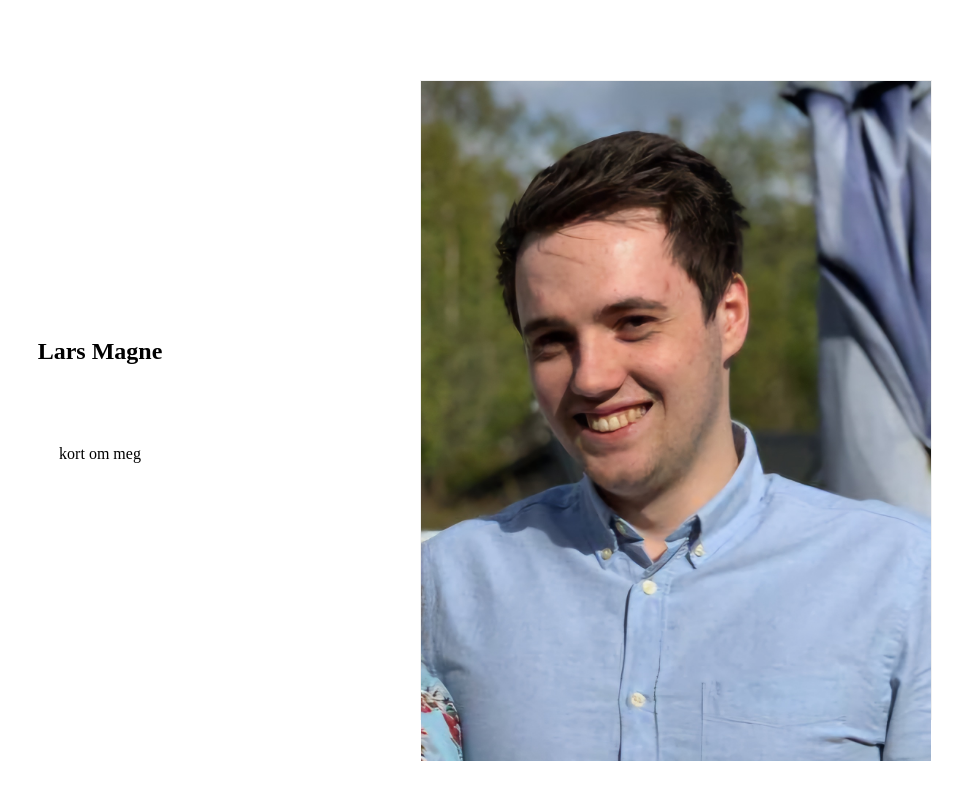
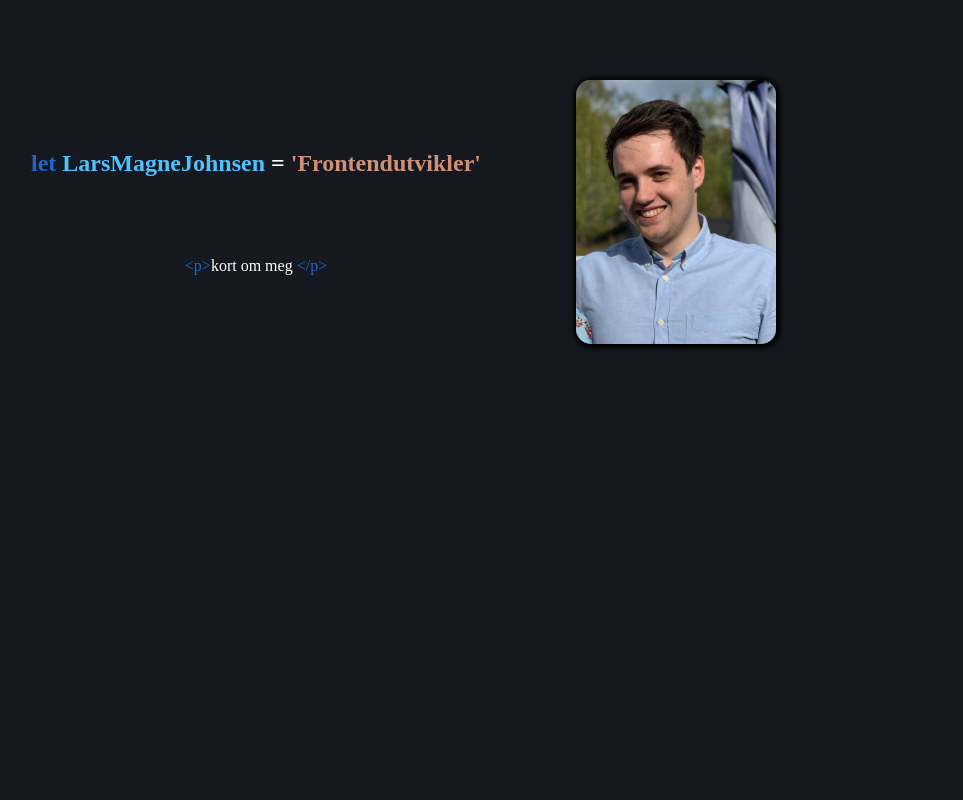
Before and after one commit to LarsMagneGlodedata/Portef-lje, a website: page index.html in a window 1280 px wide. Shown: the whole page, without its empty margins (284-1247 px from the left). Drawn offline with Linux system fonts and the light colour scheme.

Commit message:
laga kode style på nettsio

```diff
--- a/CSS-bibliotek.css
+++ b/CSS-bibliotek.css
@@ -1,14 +1,14 @@
 :root {
-  --primary-color: #73C2BE;
-  --secondary-color: #73EEDC;
-  --background-color: white;
-  --font-color: #73C2BE;
+  --primary-color: #2E3138;
+  --secondary-color: #202327;
+  --background-color: #15181E;
+  --font-color: white;
   --heading-font: ;
   --spacing: ;
   --default-padding: 1em;
   --default-margin: 1em;
   --default-border-radius: 15px;
-  --default-box-shadow: 0 0 5px 1px var(--secondary-color);
+  --default-box-shadow: 1px 1px 5px 3px black;
   --p-size: 26px;
   --p-size-mobile: 20px;
   --h1-size: 40px;
@@ -27,6 +27,7 @@
   font-family: 'Times New Roman', Times, serif;
   margin: 0;
   transition: 0.4s;
+  background-color: var(--background-color);
 }
 
 .flex-style {
--- a/index.html
+++ b/index.html
@@ -12,8 +12,8 @@
     <main>
       <section id="hero" class="flex-style">
       <div id="heroText" class="flex-style">
-        <h1>Lars Magne</h1>
-        <p>kort om meg</p>
+        <h1><span id="let">let </span>LarsMagneJohnsen <span id="equal"> = </span><span id="string">'Frontendutvikler'</span></h1>
+        <p id="heroP"><span id="pEle">&lt;p&gt;</span>kort om meg <span id="pEle">&lt;/p&gt;</span></p>
       </div>
       <div id="flipCard" class="flex-style">
         <div id="flipCardInner">
@@ -21,8 +21,8 @@
             <img src="portefolje.jpeg" alt="et bilde">
           </div>
           <div id="flipCardBack">
-            <h2>bakside</h2>
-            <p>bakside tekst</p>
+            <h2 id="cardH2">bakside</h2>
+            <p id="cardP">bakside tekst</p>
           </div>
         </div>
       </div>
--- a/styles.css
+++ b/styles.css
@@ -15,11 +15,49 @@ img {
     row-gap: 5em;
 }
 
+h1 {
+  color: #4FC1FF;
+}
+
+#let {
+  color: #1F66CA;
+}
+
+#equal {
+  color: white;
+}
+
+#string {
+  color: #CE9178;
+}
+
+h2 {
+  color: var(--font-color);
+}
+
+p {
+  color: var(--font-color);
+}
+
+
+#pEle {
+  color: #1F66CA;
+}
+
+#cardH2 {
+  background-color: var(--primary-color);
+  color: var(--font-color);
+}
+
+#cardP {
+  background-color: var(--primary-color);
+  color: var(--font-color);
+}
+
 #flipCard {
     background-color: transparent;
-    width: 40%;
-    height: 640px;
-    border: 1px solid #f1f1f1;
+    width: 200px;
+    height: 264px;
     perspective: 1000px; /* Remove this if you don't want the 3D effect */
   }
 
@@ -45,6 +83,9 @@ img {
     height: 100%;
     -webkit-backface-visibility: hidden; /* Safari */
     backface-visibility: hidden;
+    overflow: hidden;
+    border-radius: var(--default-border-radius);
+    box-shadow: var(--default-box-shadow);
   }
 
   /* Style the front side (fallback if image is missing) */
@@ -55,7 +96,7 @@ img {
 
   /* Style the back side */
   #flipCardBack {
-    background-color: dodgerblue;
-    color: white;
+    background-color: var(--primary-color);
+    color: var(--font-color);
     transform: rotateY(180deg);
   }
```
